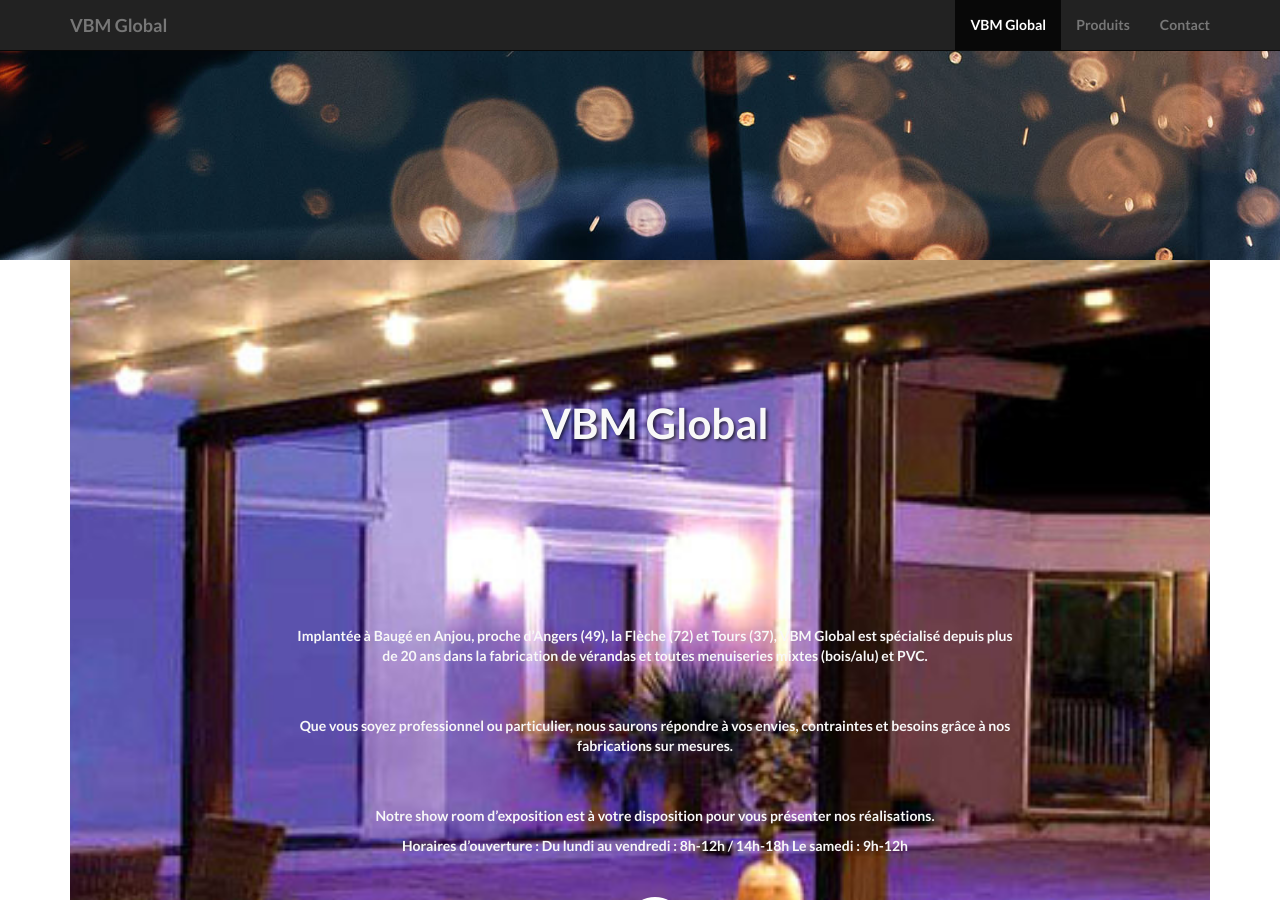
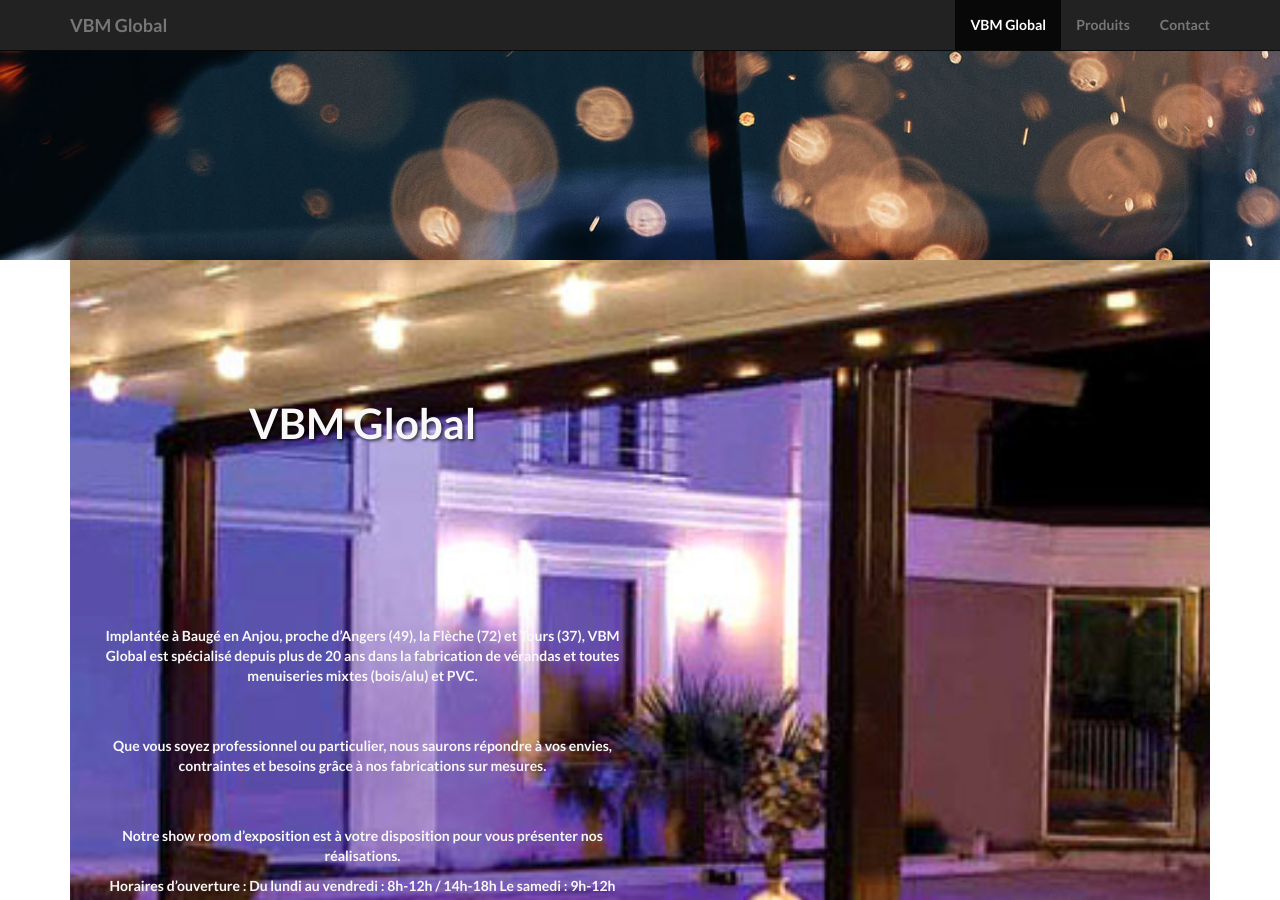
Before and after one commit to juanitito/vbm-landing, a Jekyll site: the page built from index.html, in a window 1280 px wide and 900 px high, scrolled down 702 px. Built offline with Jekyll 4.4.1, drawn with Linux system fonts in a browser that asks for light colours; nearby versions of some CDN libraries; library files that are not in the unit come from our copies.

Commit message:
Update about.html

```diff
--- a/_includes/about.html
+++ b/_includes/about.html
@@ -2,7 +2,8 @@
     <section id="about" class="container content-section text-center">
         <div class="banner2">
           <div class="container">
-            <div class="col-lg-8 col-lg-offset-2">
+            <div class="row">
+              <div class="col-lg-6">
               <br/><br/>
               <h2>VBM Global</h2>
               <br>
@@ -28,4 +29,5 @@
               </div>
             </div>
         </div>
+        </div>
     </section>
```
